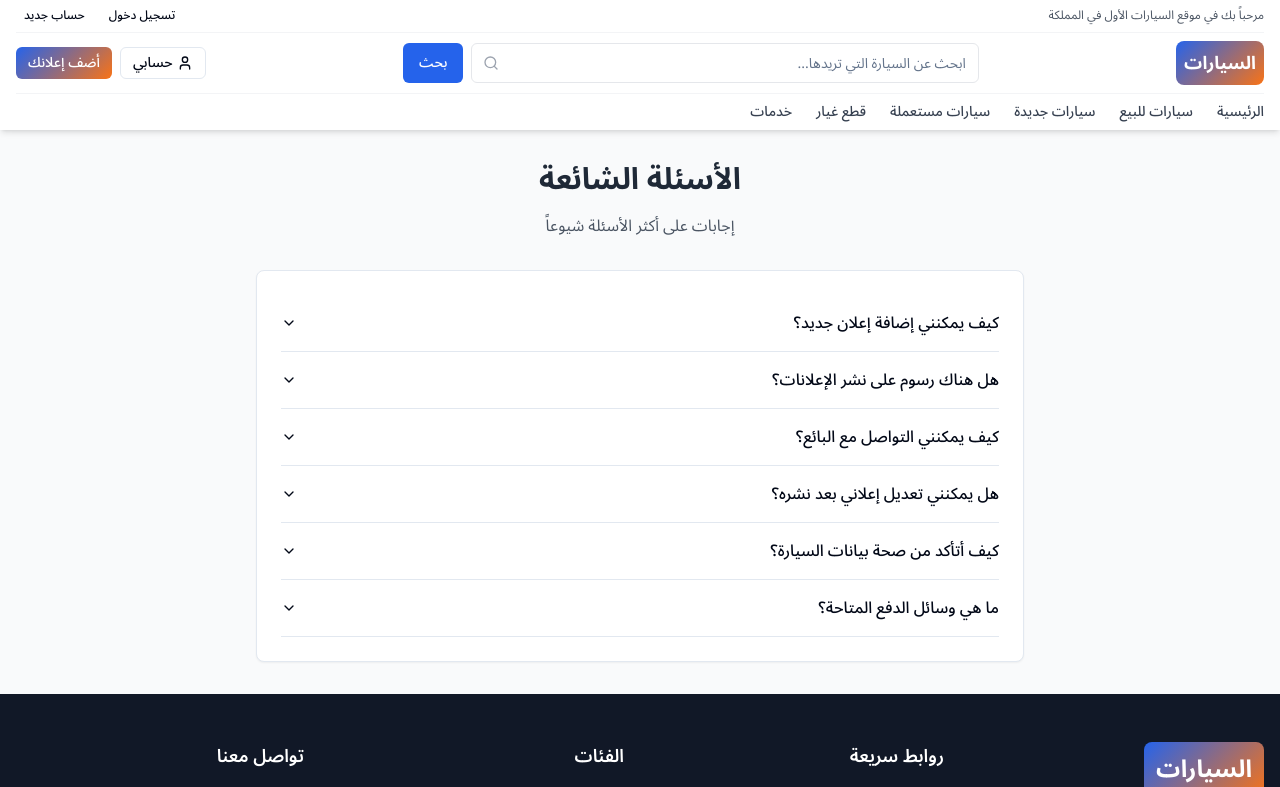
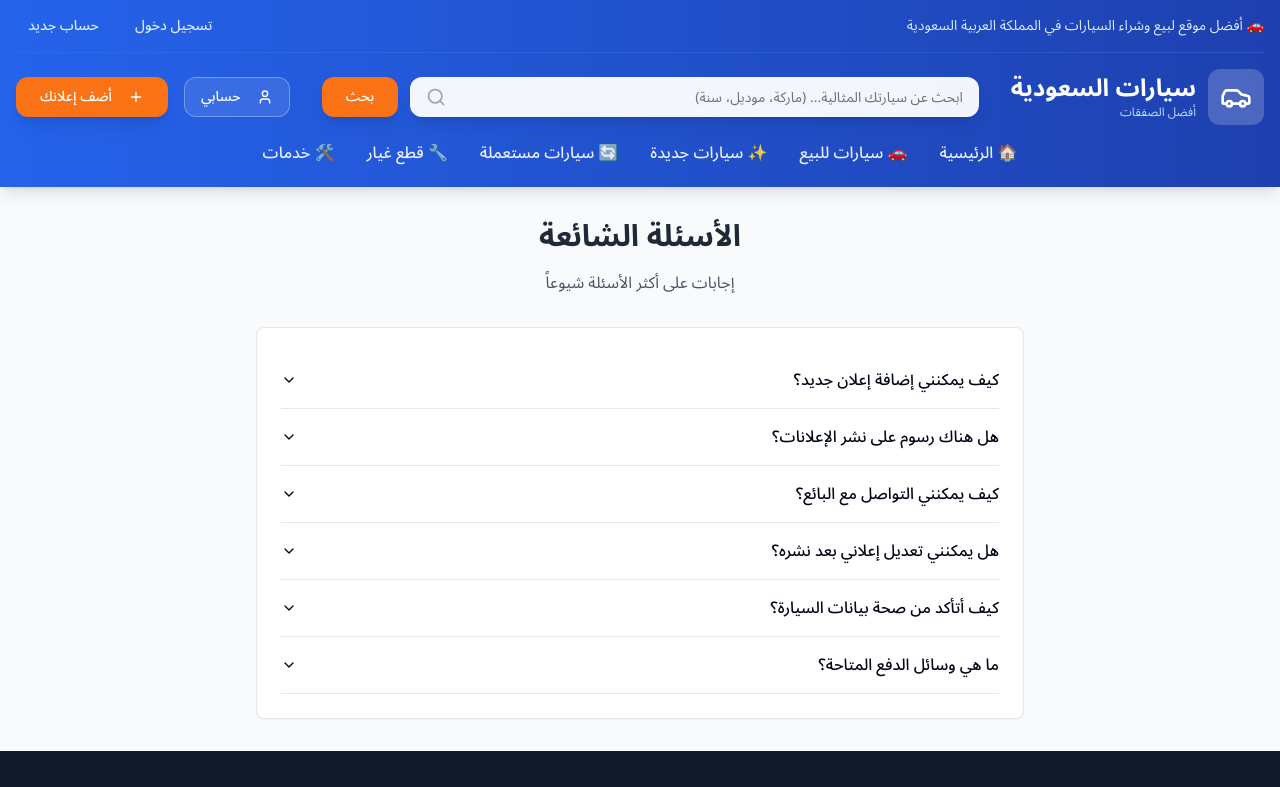
Before and after one commit to abanoubsamir1403/haraj-pro-cars, a React (Vite) app: page /faq in a window 1280 px wide. Shown: the top 787 px of the page. Built offline with nearby package versions, Linux system fonts and the light colour scheme.

Commit message:
Refactor: Redesign header
Restructured the header for improved aesthetics.

```diff
--- a/src/components/Header.tsx
+++ b/src/components/Header.tsx
@@ -2,7 +2,7 @@
 import { useState } from 'react';
 import { Button } from "@/components/ui/button";
 import { Input } from "@/components/ui/input";
-import { Search, User, Menu, X } from 'lucide-react';
+import { Search, User, Menu, X, Car, Plus } from 'lucide-react';
 import { useToast } from "@/hooks/use-toast";
 import { Link } from 'react-router-dom';
 
@@ -27,61 +27,73 @@ const Header = () => {
   };
 
   return (
-    <header className="bg-white shadow-md sticky top-0 z-50">
+    <header className="bg-gradient-to-r from-blue-600 to-blue-800 shadow-lg sticky top-0 z-50">
       <div className="container mx-auto px-4">
-        {/* Top Bar - Smaller */}
-        <div className="flex justify-between items-center py-1 text-xs border-b border-gray-100">
-          <div className="text-gray-600">
-            مرحباً بك في موقع السيارات الأول في المملكة
+        {/* Top Bar */}
+        <div className="flex justify-between items-center py-2 text-sm border-b border-blue-500/30">
+          <div className="text-blue-100">
+            🚗 أفضل موقع لبيع وشراء السيارات في المملكة العربية السعودية
           </div>
-          <div className="flex gap-2">
+          <div className="flex gap-3">
             <Link to="/login">
-              <Button variant="ghost" size="sm" className="text-xs px-2 py-1 h-6">تسجيل دخول</Button>
+              <Button variant="ghost" size="sm" className="text-blue-100 hover:text-white hover:bg-blue-500/30 transition-all duration-200">
+                تسجيل دخول
+              </Button>
             </Link>
             <Link to="/register">
-              <Button variant="ghost" size="sm" className="text-xs px-2 py-1 h-6">حساب جديد</Button>
+              <Button variant="ghost" size="sm" className="text-blue-100 hover:text-white hover:bg-blue-500/30 transition-all duration-200">
+                حساب جديد
+              </Button>
             </Link>
           </div>
         </div>
 
-        {/* Main Header - Smaller */}
-        <div className="flex items-center justify-between py-2">
-          {/* Logo - Smaller */}
-          <Link to="/" className="flex items-center cursor-pointer">
-            <div className="cars-gradient text-white rounded-lg p-2 text-lg font-bold">
-              السيارات
+        {/* Main Header */}
+        <div className="flex items-center justify-between py-4">
+          {/* Logo */}
+          <Link to="/" className="flex items-center gap-3 cursor-pointer group">
+            <div className="bg-white/20 backdrop-blur-sm p-3 rounded-xl group-hover:bg-white/30 transition-all duration-300">
+              <Car className="w-8 h-8 text-white" />
+            </div>
+            <div className="text-white">
+              <h1 className="text-2xl font-bold">سيارات السعودية</h1>
+              <p className="text-xs text-blue-200">أفضل الصفقات</p>
             </div>
           </Link>
 
-          {/* Search Bar - Desktop - Smaller */}
-          <div className="hidden md:flex flex-1 max-w-xl mx-4">
+          {/* Search Bar - Desktop */}
+          <div className="hidden md:flex flex-1 max-w-2xl mx-8">
             <div className="relative w-full">
               <Input
                 type="text"
-                placeholder="ابحث عن السيارة التي تريدها..."
+                placeholder="ابحث عن سيارتك المثالية... (ماركة، موديل، سنة)"
                 value={searchQuery}
                 onChange={(e) => setSearchQuery(e.target.value)}
                 onKeyPress={(e) => e.key === 'Enter' && handleSearch()}
-                className="w-full pl-10 pr-3 py-2 text-sm border border-gray-200 rounded-md focus:border-primary-500"
+                className="w-full pl-12 pr-4 py-3 text-gray-800 bg-white/95 backdrop-blur-sm border-0 rounded-xl focus:ring-2 focus:ring-orange-400 placeholder:text-gray-500 shadow-lg"
               />
-              <Search className="absolute left-3 top-1/2 transform -translate-y-1/2 text-gray-400 w-4 h-4" />
+              <Search className="absolute left-4 top-1/2 transform -translate-y-1/2 text-gray-400 w-5 h-5" />
             </div>
-            <Button className="mr-2 px-4 py-2 text-sm bg-primary-600 hover:bg-primary-700" onClick={handleSearch}>
+            <Button
+              className="mr-3 px-6 py-3 bg-orange-500 hover:bg-orange-600 text-white rounded-xl shadow-lg transition-all duration-200 hover:shadow-xl"
+              onClick={handleSearch}
+            >
               بحث
             </Button>
           </div>
 
-          {/* User Menu & Mobile Menu Button - Smaller */}
-          <div className="flex items-center gap-2">
+          {/* Action Buttons - Desktop */}
+          <div className="hidden md:flex items-center gap-4">
             <Link to="/my-account">
-              <Button variant="outline" className="hidden md:flex items-center gap-1 text-sm px-3 py-2 h-8">
-                <User className="w-3 h-3" />
+              <Button variant="outline" className="bg-white/10 border-white/30 text-white hover:bg-white/20 rounded-xl px-4 py-2 backdrop-blur-sm">
+                <User className="w-4 h-4 ml-2" />
                 حسابي
               </Button>
             </Link>
 
             <Link to="/add-listing">
-              <Button className="hidden md:inline-flex cars-gradient text-white text-sm px-3 py-2 h-8">
+              <Button className="bg-orange-500 hover:bg-orange-600 text-white rounded-xl px-6 py-2 shadow-lg hover:shadow-xl transition-all duration-200">
+                <Plus className="w-4 h-4 ml-2" />
                 أضف إعلانك
               </Button>
             </Link>
@@ -90,76 +102,99 @@ const Header = () => {
             <Button
               variant="ghost"
               size="sm"
-              className="md:hidden p-1 h-8 w-8"
+              className="md:hidden text-white hover:bg-white/20 p-2 rounded-lg"
               onClick={() => setIsMenuOpen(!isMenuOpen)}
             >
-              {isMenuOpen ? <X className="w-4 h-4" /> : <Menu className="w-4 h-4" />}
+              {isMenuOpen ? <X className="w-5 h-5" /> : <Menu className="w-5 h-5" />}
             </Button>
           </div>
+
+          {/* Mobile Menu Button */}
+          <Button
+            variant="ghost"
+            size="sm"
+            className="md:hidden text-white hover:bg-white/20 p-2 rounded-lg"
+            onClick={() => setIsMenuOpen(!isMenuOpen)}
+          >
+            {isMenuOpen ? <X className="w-5 h-5" /> : <Menu className="w-5 h-5" />}
+          </Button>
         </div>
 
-        {/* Navigation - Smaller */}
-        <nav className="hidden md:flex border-t border-gray-100 py-2">
-          <div className="flex gap-6">
-            <Link to="/" className="text-gray-700 hover:text-primary-600 font-medium transition-colors text-sm">
-              الرئيسية
+        {/* Navigation */}
+        <nav className="hidden md:block pb-4">
+          <div className="flex gap-8 justify-center">
+            <Link to="/" className="text-white/90 hover:text-white font-medium transition-all duration-200 hover:scale-105 pb-1 border-b-2 border-transparent hover:border-orange-400">
+              🏠 الرئيسية
             </Link>
-            <Link to="/cars-for-sale" className="text-gray-700 hover:text-primary-600 font-medium transition-colors text-sm">
-              سيارات للبيع
+            <Link to="/cars-for-sale" className="text-white/90 hover:text-white font-medium transition-all duration-200 hover:scale-105 pb-1 border-b-2 border-transparent hover:border-orange-400">
+              🚗 سيارات للبيع
             </Link>
-            <Link to="/new-cars" className="text-gray-700 hover:text-primary-600 font-medium transition-colors text-sm">
-              سيارات جديدة
+            <Link to="/new-cars" className="text-white/90 hover:text-white font-medium transition-all duration-200 hover:scale-105 pb-1 border-b-2 border-transparent hover:border-orange-400">
+              ✨ سيارات جديدة
             </Link>
-            <Link to="/used-cars" className="text-gray-700 hover:text-primary-600 font-medium transition-colors text-sm">
-              سيارات مستعملة
+            <Link to="/used-cars" className="text-white/90 hover:text-white font-medium transition-all duration-200 hover:scale-105 pb-1 border-b-2 border-transparent hover:border-orange-400">
+              🔄 سيارات مستعملة
             </Link>
-            <Link to="/spare-parts" className="text-gray-700 hover:text-primary-600 font-medium transition-colors text-sm">
-              قطع غيار
+            <Link to="/spare-parts" className="text-white/90 hover:text-white font-medium transition-all duration-200 hover:scale-105 pb-1 border-b-2 border-transparent hover:border-orange-400">
+              🔧 قطع غيار
             </Link>
-            <Link to="/services" className="text-gray-700 hover:text-primary-600 font-medium transition-colors text-sm">
-              خدمات
+            <Link to="/services" className="text-white/90 hover:text-white font-medium transition-all duration-200 hover:scale-105 pb-1 border-b-2 border-transparent hover:border-orange-400">
+              🛠️ خدمات
             </Link>
           </div>
         </nav>
 
         {/* Mobile Menu */}
         {isMenuOpen && (
-          <div className="md:hidden border-t border-gray-100 py-3 space-y-3 animate-fade-in">
+          <div className="md:hidden bg-white/10 backdrop-blur-lg rounded-2xl m-4 p-6 animate-fade-in border border-white/20">
             {/* Mobile Search */}
-            <div className="flex gap-2">
+            <div className="flex gap-3 mb-6">
               <Input
                 type="text"
                 placeholder="ابحث هنا..."
                 value={searchQuery}
                 onChange={(e) => setSearchQuery(e.target.value)}
                 onKeyPress={(e) => e.key === 'Enter' && handleSearch()}
-                className="flex-1 text-sm"
+                className="flex-1 bg-white/90 border-0 rounded-xl"
               />
-              <Button size="sm" className="bg-primary-600 p-2 h-8" onClick={handleSearch}>
-                <Search className="w-3 h-3" />
+              <Button size="sm" className="bg-orange-500 hover:bg-orange-600 rounded-xl p-3" onClick={handleSearch}>
+                <Search className="w-4 h-4" />
               </Button>
             </div>
 
             {/* Mobile Navigation Links */}
-            <div className="flex flex-col space-y-1">
-              <Link to="/" className="block py-2 text-gray-700 hover:text-primary-600 text-right text-sm">الرئيسية</Link>
-              <Link to="/cars-for-sale" className="block py-2 text-gray-700 hover:text-primary-600 text-right text-sm">سيارات للبيع</Link>
-              <Link to="/new-cars" className="block py-2 text-gray-700 hover:text-primary-600 text-right text-sm">سيارات جديدة</Link>
-              <Link to="/used-cars" className="block py-2 text-gray-700 hover:text-primary-600 text-right text-sm">سيارات مستعملة</Link>
-              <Link to="/spare-parts" className="block py-2 text-gray-700 hover:text-primary-600 text-right text-sm">قطع غيار</Link>
-              <Link to="/services" className="block py-2 text-gray-700 hover:text-primary-600 text-right text-sm">خدمات</Link>
+            <div className="space-y-3 mb-6">
+              <Link to="/" className="block py-3 px-4 text-white hover:bg-white/20 rounded-xl transition-all duration-200">
+                🏠 الرئيسية
+              </Link>
+              <Link to="/cars-for-sale" className="block py-3 px-4 text-white hover:bg-white/20 rounded-xl transition-all duration-200">
+                🚗 سيارات للبيع
+              </Link>
+              <Link to="/new-cars" className="block py-3 px-4 text-white hover:bg-white/20 rounded-xl transition-all duration-200">
+                ✨ سيارات جديدة
+              </Link>
+              <Link to="/used-cars" className="block py-3 px-4 text-white hover:bg-white/20 rounded-xl transition-all duration-200">
+                🔄 سيارات مستعملة
+              </Link>
+              <Link to="/spare-parts" className="block py-3 px-4 text-white hover:bg-white/20 rounded-xl transition-all duration-200">
+                🔧 قطع غيار
+              </Link>
+              <Link to="/services" className="block py-3 px-4 text-white hover:bg-white/20 rounded-xl transition-all duration-200">
+                🛠️ خدمات
+              </Link>
             </div>
 
             {/* Mobile Action Buttons */}
-            <div className="flex flex-col gap-2 pt-3 border-t border-gray-100">
+            <div className="space-y-3 pt-4 border-t border-white/20">
               <Link to="/my-account">
-                <Button variant="outline" className="w-full text-sm h-8">
-                  <User className="w-3 h-3 ml-2" />
+                <Button variant="outline" className="w-full bg-white/10 border-white/30 text-white hover:bg-white/20 rounded-xl">
+                  <User className="w-4 h-4 ml-2" />
                   حسابي
                 </Button>
               </Link>
               <Link to="/add-listing">
-                <Button className="w-full cars-gradient text-white text-sm h-8">
+                <Button className="w-full bg-orange-500 hover:bg-orange-600 text-white rounded-xl">
+                  <Plus className="w-4 h-4 ml-2" />
                   أضف إعلانك
                 </Button>
               </Link>
```
